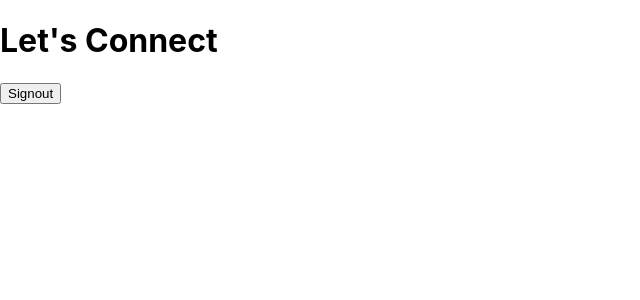
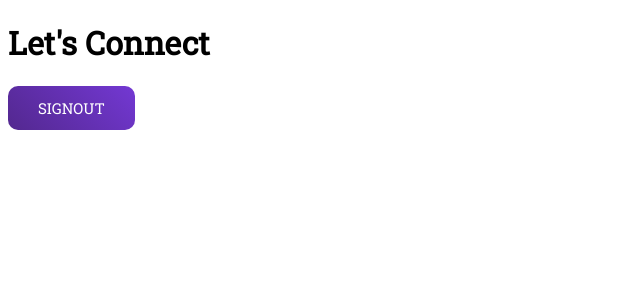
Before and after one commit to Aryann15/geekr, a React (Create React App) app: page / in a window 1280 px wide. Shown: the top 300 px of the page, without its empty margins (0-640 px from the left). Built offline with nearby package versions, Linux system fonts and the light colour scheme; the HTML template or start-up script is replaced by a standard one.

Commit message:
button styling

```diff
--- a/src/index.css
+++ b/src/index.css
@@ -1,13 +1,24 @@
-body {
+@import url('https://fonts.googleapis.com/css2?family=Lilita+One&family=Roboto+Slab&display=swap');
+
+html{
   margin: 0;
-  font-family: -apple-system, BlinkMacSystemFont, 'Segoe UI', 'Roboto', 'Oxygen',
-    'Ubuntu', 'Cantarell', 'Fira Sans', 'Droid Sans', 'Helvetica Neue',
-    sans-serif;
-  -webkit-font-smoothing: antialiased;
-  -moz-osx-font-smoothing: grayscale;
+  padding: 0;
 }
 
-code {
-  font-family: source-code-pro, Menlo, Monaco, Consolas, 'Courier New',
-    monospace;
+*{
+  font-family: 'Roboto Slab', serif;
 }
+
+.primary-button{
+  color: white;
+  text-transform: uppercase;
+  font-size: 15px;
+  background: linear-gradient(45deg, #53288f,#7338d3);
+  padding: 12px 30px;
+  border-radius: 10px;
+  border: none;
+}
+
+.primary-button:hover{
+  background: linear-gradient(45deg, #472f69,#250854); ;
+}
```
